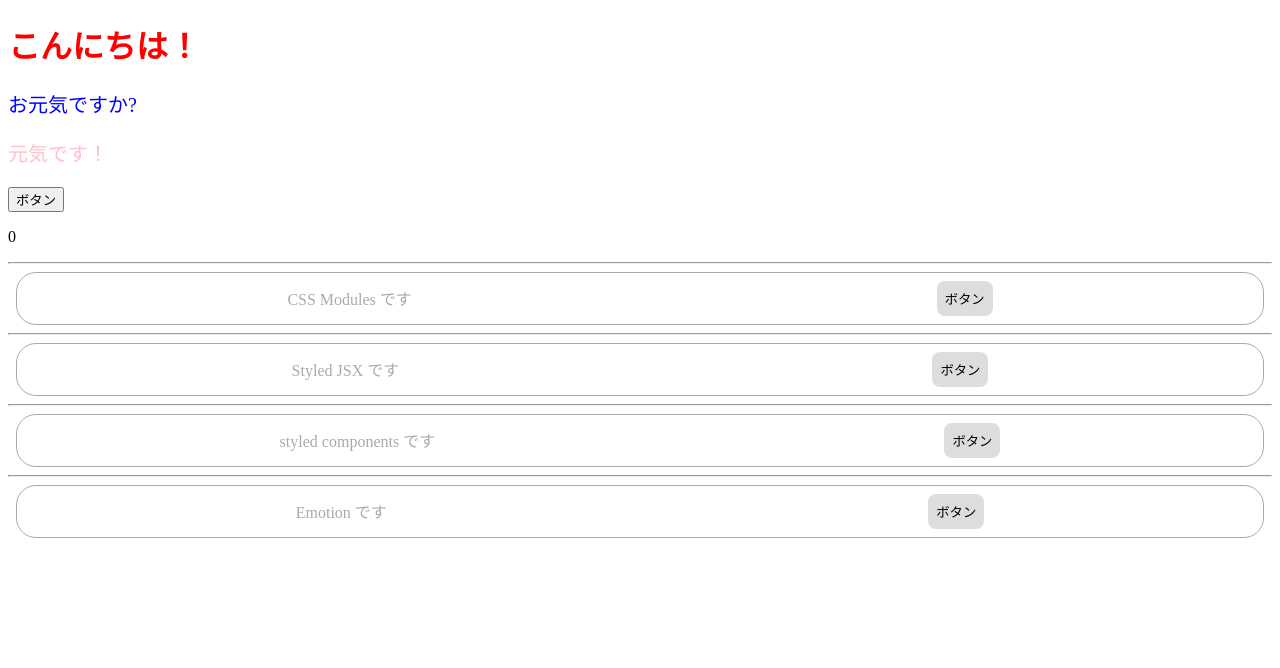
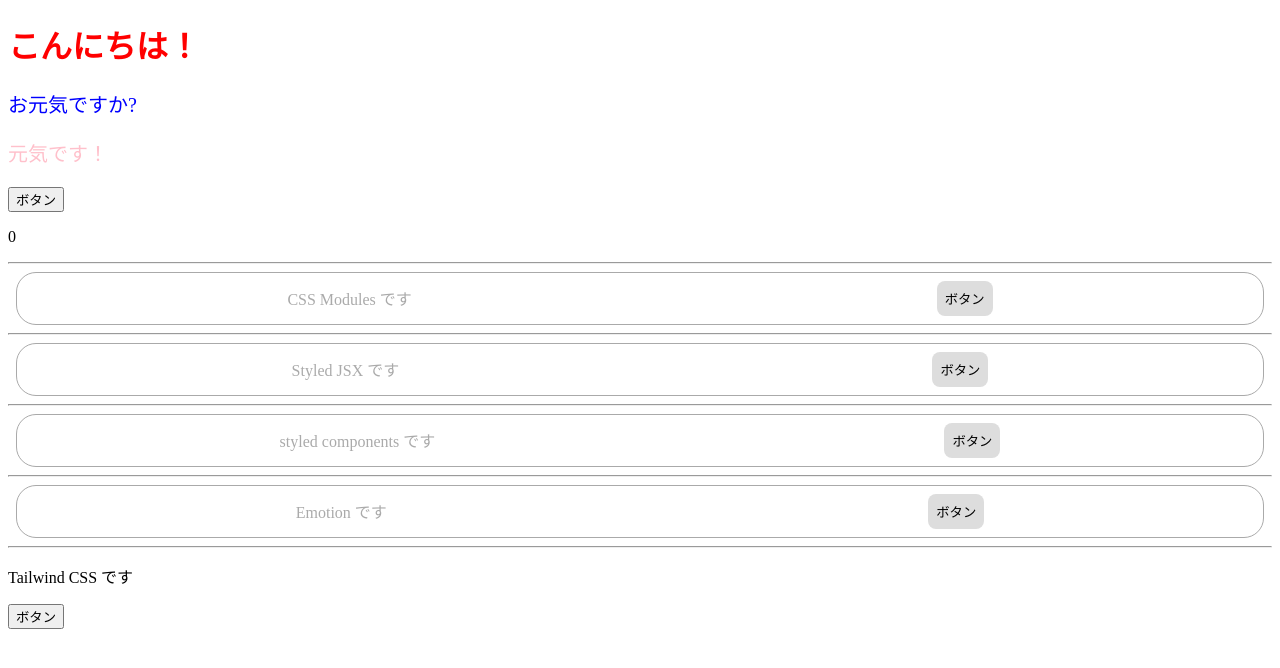
Before and after one commit to hiiragi0o/my-app, a React (Create React App) app: page / in a window 1280 px wide. Shown: the top 668 px of the page. Built offline with nearby package versions, Linux system fonts and the light colour scheme.

Commit message:
Tailwind CSS のセットアップ

```diff
--- /dev/null
+++ b/craco.config.js
@@ -0,0 +1,11 @@
+// postcss（CSSを変換するツール）に Tailwind CSS と Autoprefixer を組み込むための設定
+module.exports = {
+    style: {
+        postcss: {
+            plugins: [
+                require('tailwindcss'), // Tailwind CSS を使えるようにする
+                require('autoprefixer'), // Autoprefixer を使えるようにする
+            ],
+        },
+    },
+}
--- a/src/App.jsx
+++ b/src/App.jsx
@@ -4,6 +4,7 @@
 import { StyledJsx } from "./components/StyledJsx";
 import { StyledComponents } from "./components/StyledComponents";
 import { Emotion } from "./components/Emotion";
+import { TailwindCss } from "./components/TailwindCss";
 
 export const App = () => {
 
@@ -38,6 +39,9 @@
             <hr></hr>
 
             <Emotion />{/* コンポーネントを表示 */}
+            <hr></hr>
+
+            <TailwindCss />{/* コンポーネントを表示 */}
 
         </>
     );
--- /dev/null
+++ b/src/components/TailwindCss.jsx
@@ -0,0 +1,10 @@
+// よく使う
+
+export const TailwindCss = () => {
+    return (
+        <div>
+            <p>Tailwind CSS です</p>
+            <button>ボタン</button>
+        </div>
+    );
+};
--- /dev/null
+++ b/src/index.css
@@ -0,0 +1,3 @@
+@tailwind base;
+@tailwind components;
+@tailwind utilities;
```
Also changed, not shown: package.json (+10 -4 lines), tailwind.config.js (added, +16 -0 lines), 1 other file (tests, documents, lock files or other folders).
